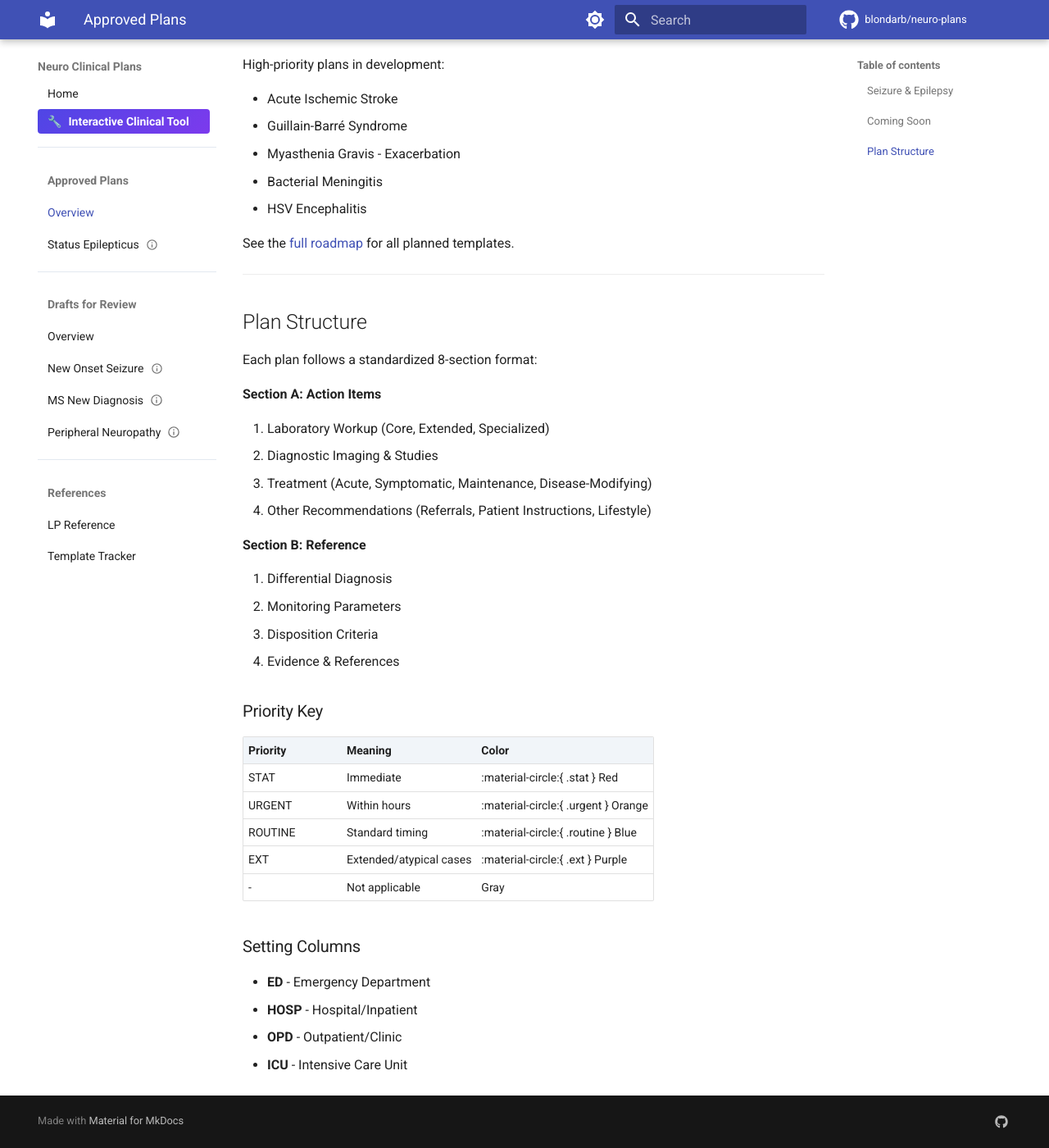
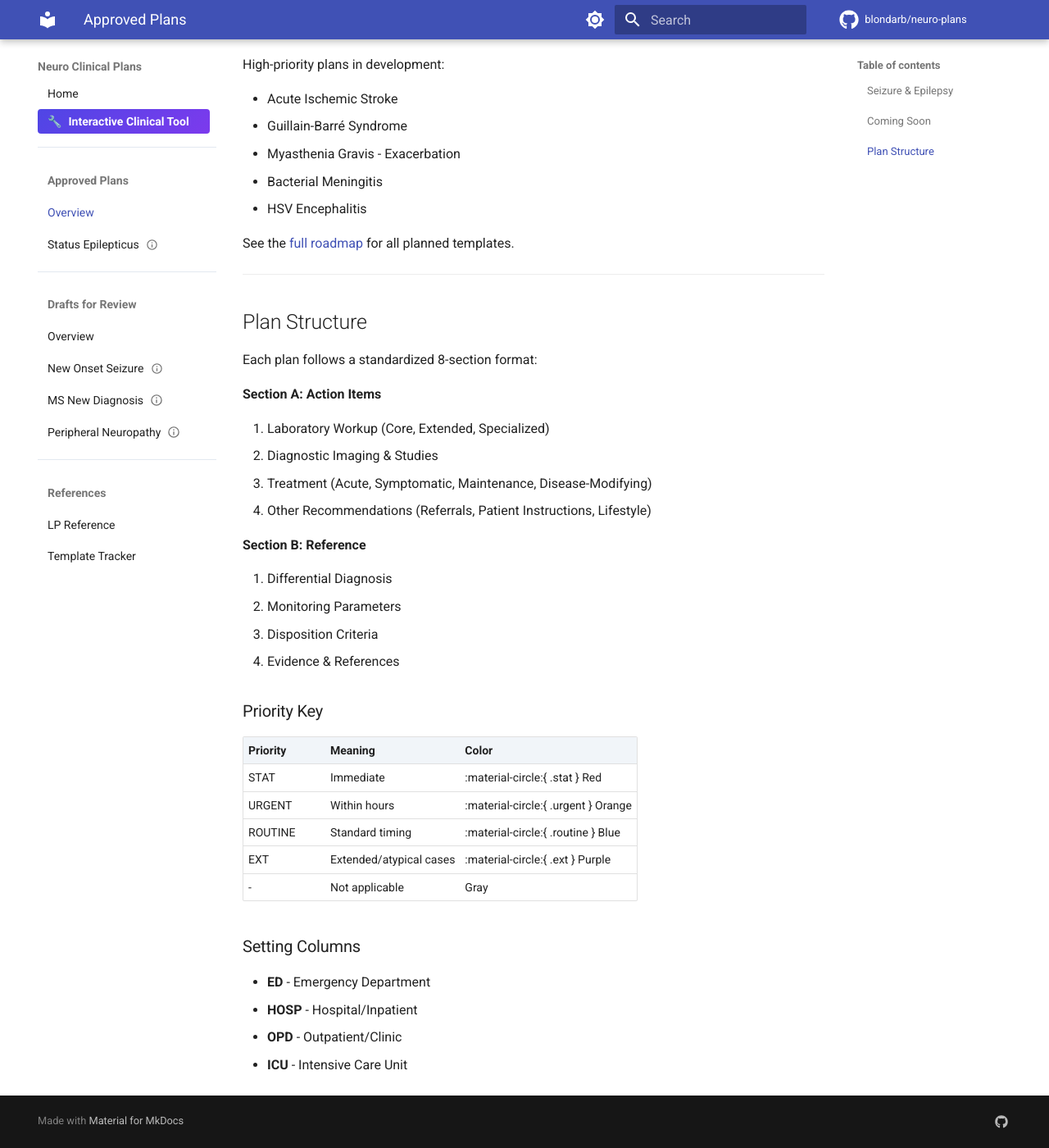
Before and after one commit to blondarb/neuro-plans, an MkDocs documentation site: the page built from docs/plans/index.md, in a window 1280 px wide and 1400 px high, scrolled down 556 px. Shown: the whole window at 82% size. Built offline with MkDocs 1.6.1 and Material for MkDocs 9.7.7, drawn with Linux system fonts in a browser that asks for light colours; comment, search, counter and statistics services are not loaded.

Commit message:
Fix CSS: allow text wrapping in small tables (4 or fewer columns)
Tables with 5+ columns use nowrap for horizontal scrolling, while
tables with 4 or fewer columns (Treatment Staging Overview, Timeline
Protocol, Disposition Criteria, Differential Diagnosis) now allow
text to wrap naturally in all columns.

Co-Authored-By: Claude Opus 4.5 <noreply@anthropic.com>

```diff
--- a/docs/assets/css/custom.css
+++ b/docs/assets/css/custom.css
@@ -1149,15 +1149,25 @@ h3:has(.inline-comment-btn) {
 .md-typeset table:not([class]) th,
 .md-typeset table:not([class]) td {
   padding: 6px 8px;
+}
+
+/* Tables with 5+ columns: nowrap for data columns, wrap for first column */
+.md-typeset table:not([class]):has(th:nth-child(5)) th,
+.md-typeset table:not([class]):has(th:nth-child(5)) td {
   white-space: nowrap;
 }
 
-/* First column (item name) can wrap */
-.md-typeset table:not([class]) td:first-child,
-.md-typeset table:not([class]) th:first-child {
+.md-typeset table:not([class]):has(th:nth-child(5)) td:first-child,
+.md-typeset table:not([class]):has(th:nth-child(5)) th:first-child {
   white-space: normal;
   min-width: 120px;
   max-width: 200px;
+}
+
+/* Tables with 4 or fewer columns: allow all columns to wrap */
+.md-typeset table:not([class]):not(:has(th:nth-child(5))) th,
+.md-typeset table:not([class]):not(:has(th:nth-child(5))) td {
+  white-space: normal;
 }
 
 /* Narrow the right TOC to give more room to content */
```
